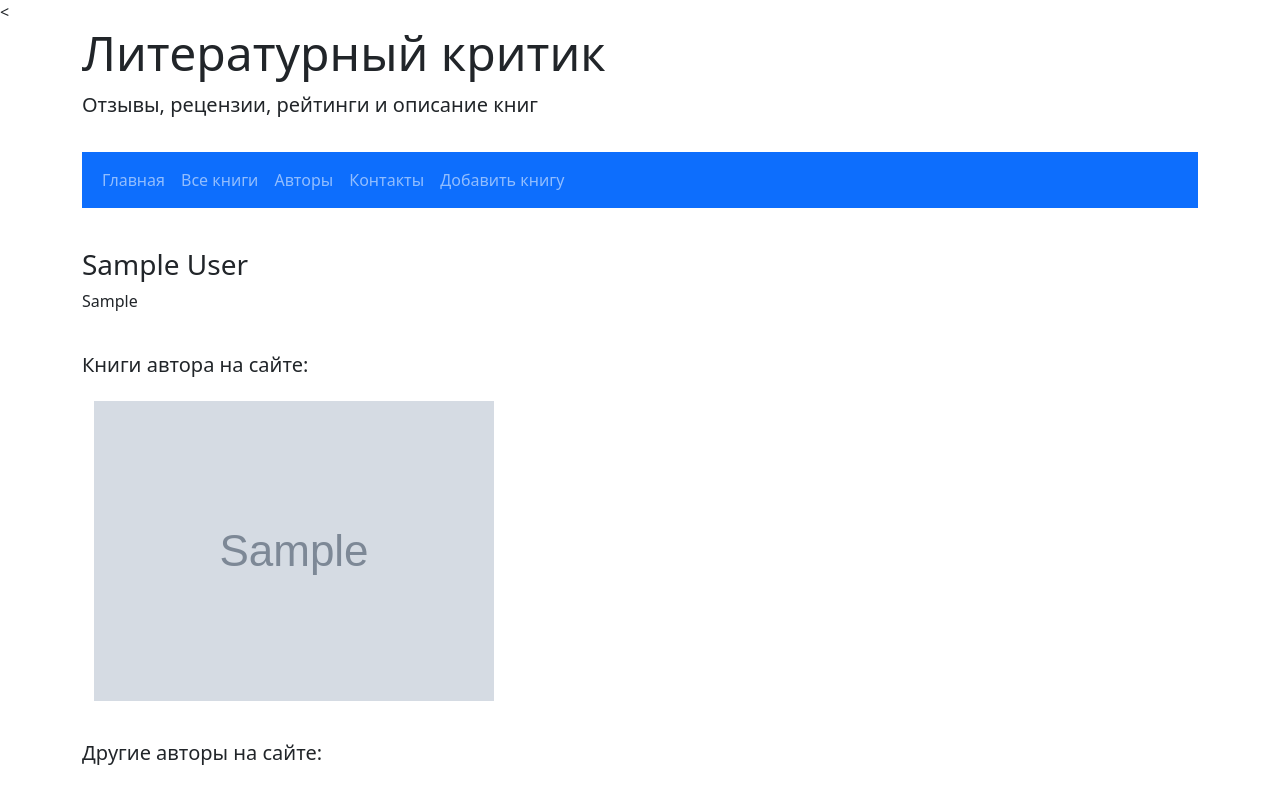
After one commit to dnovik/otus-web-dev-python, a Flask app: page /authors/1/ in a window 1280 px wide. The commit adds this page. Run offline with Flask 2, Linux system fonts and the light colour scheme; tables that the repository leaves empty hold one stand-in row (values such as "Sample post"); grey boxes marked "Sample" are stand-in pictures; some libraries are stand-ins or nearby versions.

Commit message:
add cross link between authors and books

```diff
--- a/my_blog/backend/models.py
+++ b/my_blog/backend/models.py
@@ -101,7 +101,7 @@ class Author(Base):
 
     @classmethod
     def get_author_by_id(cls, author_id):
-        author = session.query(Book).filter_by(id=author_id).first()
+        author = session.query(Author).filter_by(id=author_id).first()
         session.close()
 
         return author
--- /dev/null
+++ b/my_blog/templates/authors/author_details.html
@@ -0,0 +1,38 @@
+<{% extends 'base.html' %}
+
+<div class="container-lg">
+{% block title %}
+    {{ author.full_name }}
+{% endblock %}
+
+{% block content %}
+<div class="container-lg" style="margin-top: 2.5rem">
+    <h3>{{ author.full_name }}</h3>
+    <p>{{ author.annotation }}</p>
+
+    <h5 style="margin-top: 2.5rem">Книги автора на сайте:</h5>
+    <div class="container" style="margin-top: 1.5rem">
+      <div class="row">
+          {% for book in author_books %}
+            <div class="col-2">
+                <a href="{{ url_for('books_app.book_details', book_id=book.Book.id) }}">
+                    <img src="{{ book.Book.image_url }}" alt="...">
+                </a>
+            </div>
+          {% endfor %}
+      </div>
+    </div>
+    <h5 style="margin-top: 2.5rem">Другие авторы на сайте:</h5>
+    <div class="container" style="margin-top: 1.5rem">
+      <div class="row">
+          {% for author in other_authors %}
+            <div class="col-2">
+                <a href="{{ url_for('authors_app.author_details', author_id=author.id) }}">
+                    <img src="{{ author.image_url }}}" alt="...">
+                </a>
+            </div>
+          {% endfor %}
+      </div>
+</div>
+{% endblock %}
+    </div>
--- a/my_blog/templates/authors/authors.html
+++ b/my_blog/templates/authors/authors.html
@@ -20,6 +20,9 @@
                       <div class="card-body">
                         <h5 class="card-title">{{ author.name }}</h5>
                         <p class="card-text">{{ author.annotation }}</p>
+                          <a class="btn btn-primary" href="{{ url_for('authors_app.author_details', author_id=author.id) }}">
+                              Подробнее
+                          </a>
                       </div>
                     </div>
                 </div>
--- a/my_blog/templates/base.html
+++ b/my_blog/templates/base.html
@@ -12,7 +12,7 @@
 <body>
         <div class="jumbotron jumbotron-fluid" style="margin-bottom: 2rem">
         <div class="container">
-            <h1 class="display-5">Внеклассное чтение</h1>
+            <h1 class="display-5">Литературный критик</h1>
             <p class="lead">Отзывы, рецензии, рейтинги и описание книг</p>
         </div>
         </div>
@@ -31,7 +31,7 @@
                       <a class="nav-link" href="{{ url_for('books_app.list') }}">Все книги</a>
                       <a class="nav-link" href="{{ url_for('authors_app.author_list') }}">Авторы</a>
                       <a class="nav-link" href="{{ url_for('contacts') }}">Контакты</a>
-                      <a class="nav-link" href="{{ url_for('books_app.add') }}">Добавть книгу</a>
+                      <a class="nav-link" href="{{ url_for('books_app.add') }}">Добавить книгу</a>
                   </div>
                 </div>
               </div>
--- a/my_blog/templates/books/details.html
+++ b/my_blog/templates/books/book_details.html
@@ -7,7 +7,8 @@
 {% block content %}
 <div class="container-lg" style="margin-top: 1.5rem">
     <h3>{{ book.name }}</h3>
-    <p>Автор: {{ book.author }}</p>
     <p>{{ book.annotation }}</p>
+    <h5 style="margin-top: 2.5rem">Об авторе:</h5>
+    <h5 style="margin-top: 2.5rem">Другие книг автора на сайте:</h5>
 </div>
 {% endblock %}
--- a/my_blog/views/authors.py
+++ b/my_blog/views/authors.py
@@ -1,5 +1,5 @@
 from flask import Blueprint, render_template, url_for
-from backend.models import Author
+from backend.models import Author, Book, session
 
 
 authors_app = Blueprint('authors_app', __name__, url_prefix='/authors')
@@ -8,5 +8,18 @@ authors_app = Blueprint('authors_app', __name__, url_prefix='/authors')
 @authors_app.route('/', endpoint='author_list')
 def author_list():
     authors = Author.get_authors()
-    print(authors)
     return render_template('authors/authors.html', authors=authors)
+
+
+@authors_app.route('/<int:author_id>/', endpoint='author_details')
+def author_details(author_id):
+    author = Author.get_author_by_id(author_id=author_id)
+    other_authors = session.query(Author).filter(Author.id != author.id).all()
+    author_books = (session.query(Book, Author)
+                    .join(Book, Book.author == Author.full_name)
+                    .filter_by(author=author.full_name).all())
+    session.close()
+    return render_template('authors/author_details.html',
+                           author=author,
+                           author_books=author_books,
+                           other_authors=other_authors)
```
Also changed, not shown: my_blog/templates/books/books.html (+9 -7 lines), my_blog/views/books.py (+6 -5 lines).
